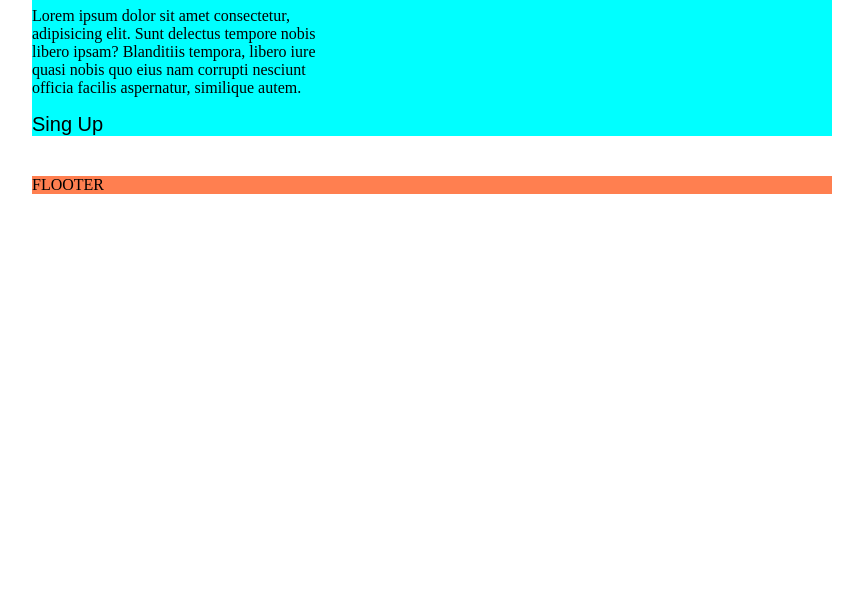
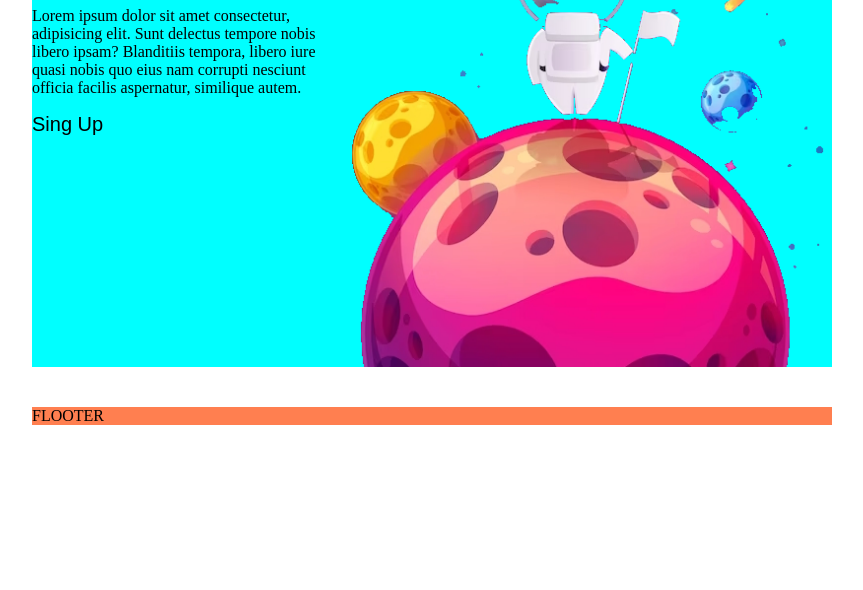
Before and after one commit to Jurgita011/07-marsas, a website: page index.html in a window 1280 px wide. Shown: the part 210-800 px from the top of the page, without its empty margins (208-1071 px from the left). Drawn offline with Linux system fonts and the light colour scheme.

Commit message:
Main images

```diff
--- a/index.html
+++ b/index.html
@@ -97,7 +97,7 @@
             <a href="#"> Sing Up</a>
 
         </div>
-        <img src="#" alt="Astonautas marse">
+        <img src="mars..png" alt="Astonautas marse">
     </main>
     <footer>FLOOTER</footer>
 </body>
```
Also changed, not shown: mars..png (added), mars..webp (added), marsas.jpg (added).
